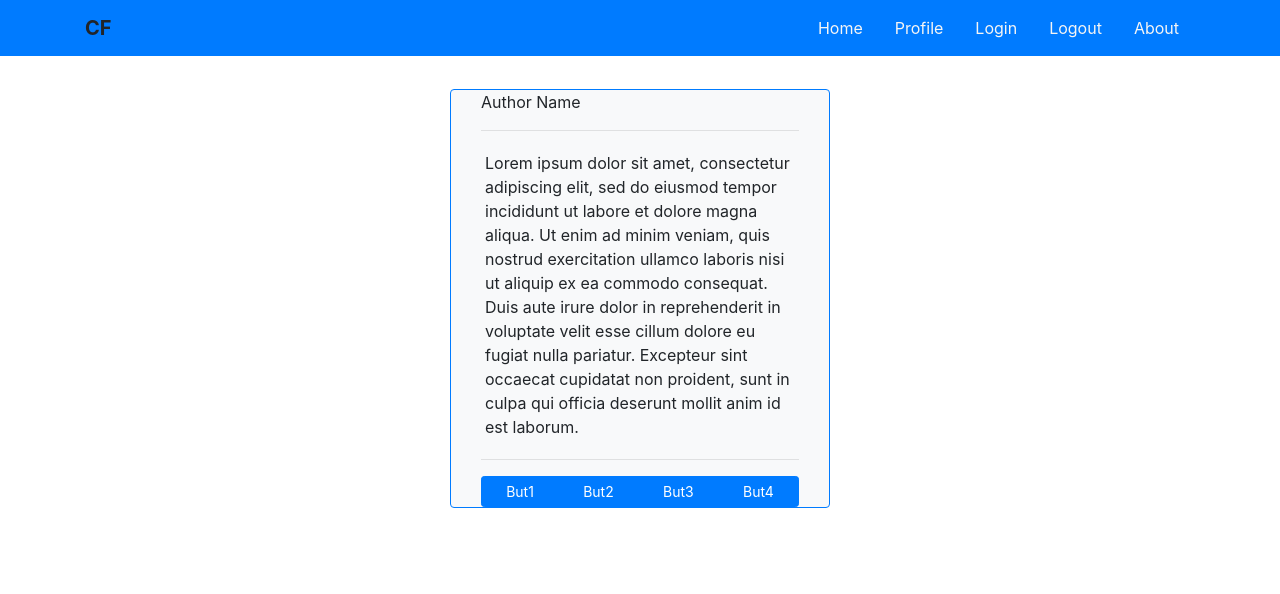
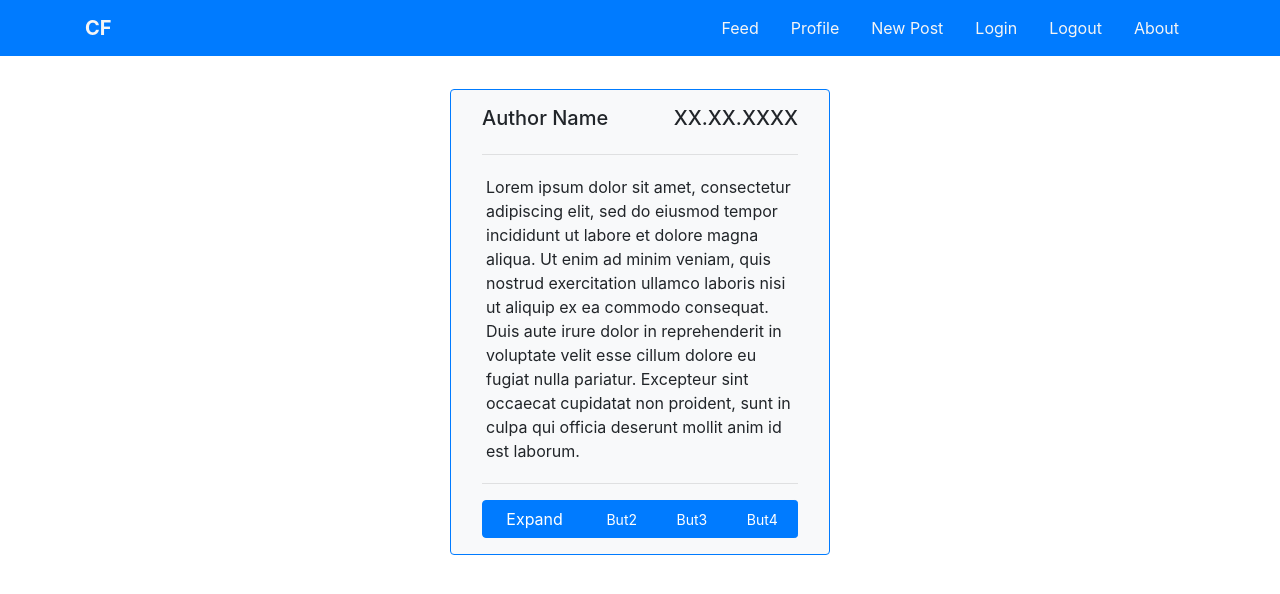
Before and after one commit to odTbo/cyber-fiber, a Flask app: page /feed-page in a window 1280 px wide. Shown: the top 594 px of the page. Run offline with Flask 2, Linux system fonts and the light colour scheme; some libraries are stand-ins or nearby versions.

Commit message:
CREATE login/new-post/register TODO start defining forms

```diff
--- a/app.py
+++ b/app.py
@@ -12,5 +12,21 @@ def index():
 def feed_page():
     return render_template("feed.html")
 
+
+@app.route('/login')
+def login():
+    return render_template('login.html')
+
+
+@app.route('/register')
+def register():
+    return render_template('register.html')
+
+
+@app.route('/new-post')
+def new_post():
+    return render_template('new_post.html')
+
+
 if __name__ == '__main__':
     app.run(debug=True)
--- a/templates/feed.html
+++ b/templates/feed.html
@@ -5,20 +5,52 @@
     <div class="row justify-content-center">
 
         {#        POST#}
-        <div class="col-lg-4 col-md-8 col-sm-12 my-3 mx-lg-4 mx-md-2 bg-light border rounded border-primary" id="postBlock">
+        <div class="col-lg-4 col-md-8 col-sm-12 my-3 mx-lg-4 mx-md-2 p-3 bg-light border rounded border-primary" id="postBlock">
 
             <div class="container">
-                <p>Author Name</p>
+                <div class="row">
+                    <div class="col" align="left">
+                        <h5>Author Name</h5>
+                    </div>
+                    <div class="col" align="right">
+                        <h5 class="ml-auto">XX.XX.XXXX</h5>
+                    </div>
+                </div>
+
                 <hr>
                 <p class="p-1">Lorem ipsum dolor sit amet, consectetur adipiscing elit, sed do eiusmod tempor incididunt ut labore et dolore magna aliqua. Ut enim ad minim veniam, quis nostrud exercitation ullamco laboris nisi ut aliquip ex ea commodo consequat. Duis aute irure dolor in reprehenderit in voluptate velit esse cillum dolore eu fugiat nulla pariatur. Excepteur sint occaecat cupidatat non proident, sunt in culpa qui officia deserunt mollit anim id est laborum.</p>
                 <hr>
             </div>
 
             <div class="btn-group col-md-12 text-center">
-                <button class="btn btn-sm btn-primary">But1</button>
+                <button type="button" class="btn btn-primary" data-toggle="modal" data-target="#exampleModalLong">Expand</button>
                 <button class="btn btn-sm btn-primary">But2</button>
                 <button class="btn btn-sm btn-primary">But3</button>
                 <button class="btn btn-sm btn-primary">But4</button>
+            </div>
+        </div>
+        <!-- Modal -->
+        <div class="modal fade" id="exampleModalLong" tabindex="-1" role="dialog" aria-labelledby="exampleModalLongTitle" aria-hidden="true">
+            <div class="modal-dialog modal-dialog-centered" role="document">
+                <div class="modal-content">
+                    <div class="modal-header">
+                        <h5 class="modal-title" id="exampleModalLongTitle">Article Title</h5>
+                        <button type="button" class="close" data-dismiss="modal" aria-label="Close">
+                            <span aria-hidden="true">&times;</span>
+                        </button>
+                    </div>
+                    <div class="modal-body">
+                                        <p class="p-1">Lorem ipsum dolor sit amet, consectetur adipiscing elit, sed do eiusmod tempor incididunt ut labore et dolore magna aliqua. Ut enim ad minim veniam, quis nostrud exercitation ullamco laboris nisi ut aliquip ex ea commodo consequat. Duis aute irure dolor in reprehenderit in voluptate velit esse cillum dolore eu fugiat nulla pariatur. Excepteur sint occaecat cupidatat non proident, sunt in culpa qui officia deserunt mollit anim id est laborum.</p>
+                    </div>
+                    <div class="modal-footer">
+                        <div class="btn-group col-md-12 text-center">
+                            <button type="button" class="btn btn-primary" data-dismiss="modal" data-target="#exampleModalLong">Close</button>
+                            <button class="btn btn-sm btn-primary">But2</button>
+                            <button class="btn btn-sm btn-primary">But3</button>
+                            <button class="btn btn-sm btn-primary">But4</button>
+                        </div>
+                    </div>
+                </div>
             </div>
         </div>
 
--- a/templates/header.html
+++ b/templates/header.html
@@ -16,15 +16,16 @@
 <div class="container">
     <nav class="navbar navbar-expand-lg fixed-top navbar-primary bg-primary" id="mainNav">
         <div class="container">
-            <a class="navbar-brand">CF</a>
+            <a class="navbar-brand" href="{{ url_for('index') }}">CF</a>
             <button class="navbar-toggler navbar-toggler-right" type="button" data-toggle="collapse" data-target="#navbarResponsive" aria-controls="navbarResponsive" aria-expanded="false" aria-label="Toggle navigation">
                 Menu
                 <i class="fas fa-bars"></i>
             </button>
             <div class="collapse navbar-collapse ml-lg-5 justify-content-end" id="navbarResponsive">
-                <a class="nav-item nav-link" href="#">Home</a>
+                <a class="nav-item nav-link" href="{{ url_for('feed_page') }}">Feed</a>
                 <a class="nav-item nav-link" href="#">Profile</a>
-                <a class="nav-item nav-link" href="#">Login</a>
+                <a class="nav-item nav-link" href="{{ url_for('new_post') }}">New Post</a>
+                <a class="nav-item nav-link" href="{{ url_for('login') }}">Login</a>
                 <a class="nav-item nav-link" href="#">Logout</a>
                 <a class="nav-item nav-link" href="#">About</a>
                 </ul>
--- a/templates/index.html
+++ b/templates/index.html
@@ -4,12 +4,12 @@
     <div class="col-lg-8 col-md-10 mx-auto">
         <img src="{{ url_for('static', filename='img/logo.png')}}" style="width: 60%">
         <h1 class="font-weight-bold" id="mainPageTitle">Cyber-Fiber</h1>
-        <p>Lorem ipsum dolor sit amet, consectetur adipiscing elit, sed do eiusmod tempor incididunt ut labore et dolore magna aliqua. At elementum eu facilisis sed odio morbi quis commodo. Tempor commodo ullamcorper a lacus vestibulum sed. Quis eleifend quam adipiscing vitae proin. Urna duis convallis convallis tellus id interdum velit.</p>
+        <p class="m-lg-5 m-md-3">Lorem ipsum dolor sit amet, consectetur adipiscing elit, sed do eiusmod tempor incididunt ut labore et dolore magna aliqua. At elementum eu facilisis sed odio morbi quis commodo. Tempor commodo ullamcorper a lacus vestibulum sed. Quis eleifend quam adipiscing vitae proin. Urna duis convallis convallis tellus id interdum velit.</p>
     </div>
 
     <p>
-        <a href="#" class="btn btn-outline-primary btn-lg mx-3">Login</a>
-        <a href="#" class="btn btn-primary btn-lg mx-3">Register</a>
+        <a href="{{ url_for('login') }}" class="btn btn-outline-primary btn-lg mx-3">Login</a>
+        <a href="{{ url_for('register') }}" class="btn btn-primary btn-lg mx-3">Register</a>
     </p>
 
 </div>
```
Also changed, not shown: templates/login.html (added, +33 -0 lines), templates/new_post.html (added, +34 -0 lines), templates/register.html (added, +25 -0 lines).
